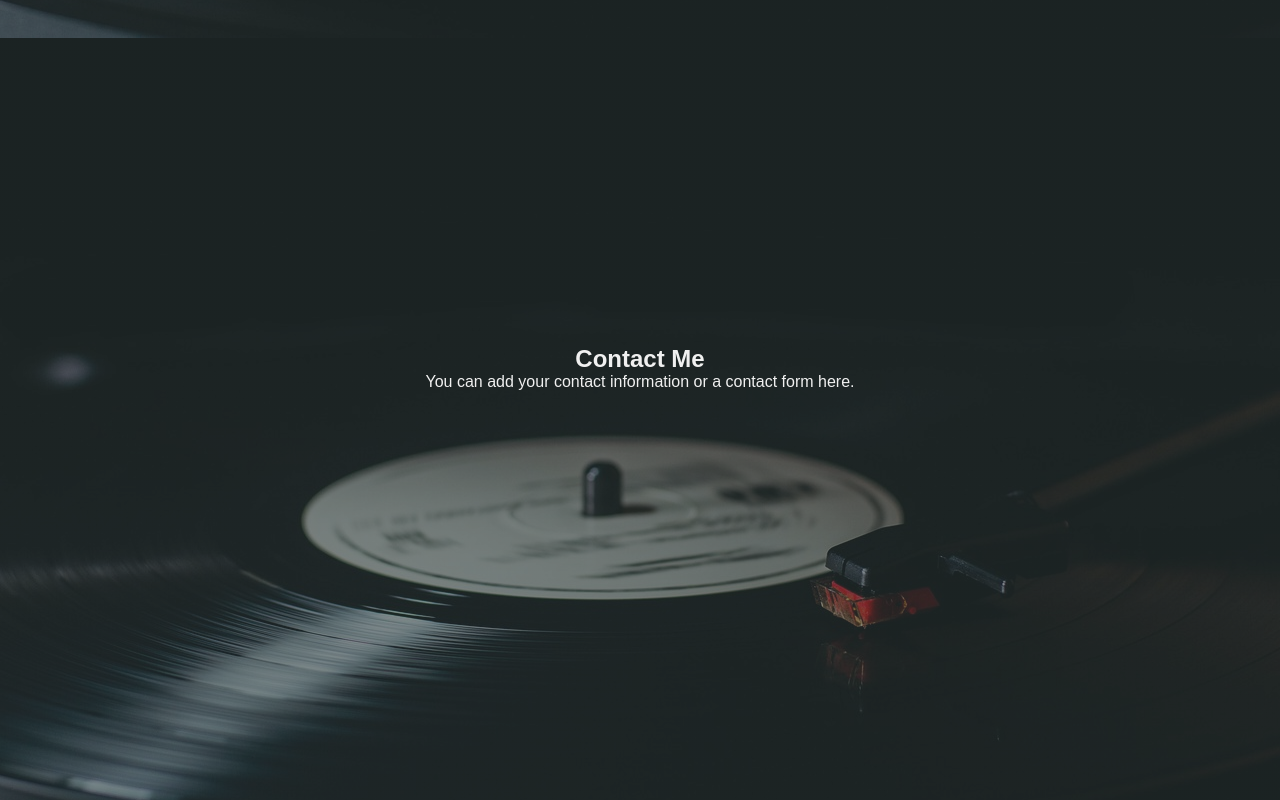
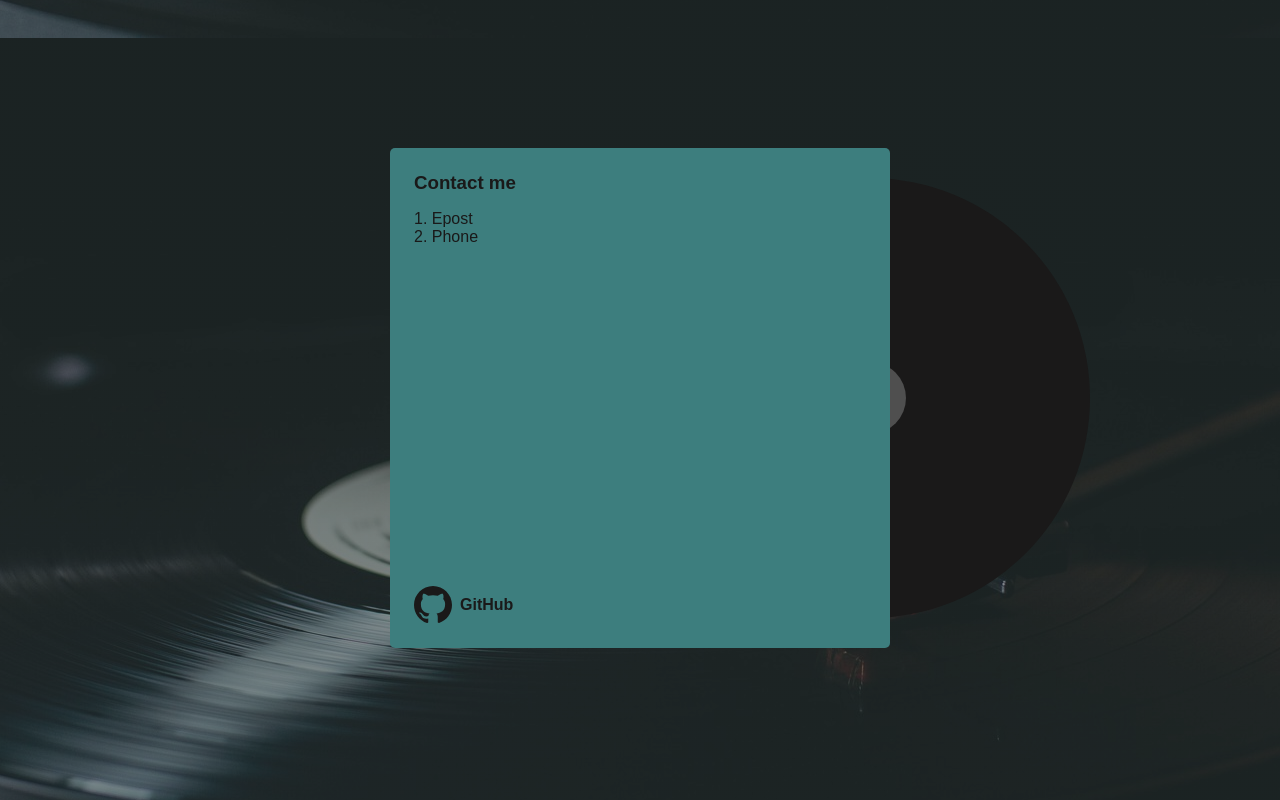
Before and after one commit to MalinDT/portfolio, a Next.js app: page / in a window 1280 px wide. Shown: the part 1664-2464 px from the top of the page. Built offline with nearby package versions, Linux system fonts and the light colour scheme.

Commit message:
Color change and contat me section

```diff
--- /dev/null
+++ b/app/components/ContactCard.js
@@ -0,0 +1,27 @@
+import React from 'react';
+import styles from './ContactCard.module.css';
+
+const ContactCard = () => {
+  return (
+    <div className={styles.contactContainer}>
+      <div className={styles.record} />
+      <div className={styles.sleeve}>
+        <div className={styles.sleeveContent}>
+          <h3>Contact me</h3>
+          <p>1. Epost</p>
+          <p>2. Phone</p>
+        </div>
+        <div className={styles.sleeveFooter}>
+          <a href="https://github.com" target="_blank" rel="noopener noreferrer" className={styles.githubLink}>
+            <svg viewBox="0 0 24 24" className={styles.githubIcon}>
+              <path d="M12 0c-6.626 0-12 5.373-12 12 0 5.302 3.438 9.8 8.207 11.387.599.111.793-.261.793-.577v-2.234c-3.338.726-4.033-1.416-4.033-1.416-.546-1.387-1.333-1.756-1.333-1.756-1.089-.745.083-.729.083-.729 1.205.084 1.839 1.237 1.839 1.237 1.07 1.834 2.807 1.304 3.492.997.107-.775.418-1.305.762-1.604-2.665-.305-5.467-1.334-5.467-5.931 0-1.311.469-2.381 1.236-3.221-.124-.303-.535-1.524.117-3.176 0 0 1.008-.322 3.301 1.23.957-.266 1.983-.399 3.003-.404 1.02.005 2.047.138 3.006.404 2.291-1.552 3.297-1.23 3.297-1.23.653 1.653.242 2.874.118 3.176.77.84 1.235 1.91 1.235 3.221 0 4.609-2.807 5.624-5.479 5.921.43.372.823 1.102.823 2.222v3.293c0 .319.192.694.801.576 4.765-1.589 8.199-6.086 8.199-11.386 0-6.627-5.373-12-12-12z"/>
+            </svg>
+            <span>GitHub</span>
+          </a>
+        </div>
+      </div>
+    </div>
+  );
+};
+
+export default ContactCard;
--- /dev/null
+++ b/app/components/ContactCard.module.css
@@ -0,0 +1,69 @@
+.contactContainer {
+  position: relative;
+  width: 500px;
+  height: 440px;
+}
+
+.sleeve {
+  position: absolute;
+  top: 0;
+  left: 0;
+  width: 500px;
+  height: 500px;
+  background-color: #3d7e7e;
+  z-index: 2;
+  padding: 1.5rem;
+  color: #1a1919;
+  display: flex;
+  flex-direction: column;
+  justify-content: space-between;
+  align-items: flex-start;
+  text-align: left;
+  border-radius: 5px;
+}
+
+.sleeveContent h3 {
+  margin-bottom: 1rem;
+}
+
+.sleeveFooter {
+  width: 100%;
+}
+
+.record {
+  position: absolute;
+  top: 30px;
+  right: -200px;
+  width: 440px;
+  height: 440px;
+  background-color: #1a1919;
+  border-radius: 50%;
+  z-index: 1;
+}
+
+.record::after {
+  content: '';
+  position: absolute;
+  top: 50%;
+  left: 50%;
+  transform: translate(-50%, -50%);
+  width: 72px;
+  height: 72px;
+  background-color: #4f4f4f;
+  border-radius: 50%;
+}
+
+.githubLink {
+  display: flex;
+  align-items: center;
+  gap: 0.5rem;
+  color: #1a1919;
+  text-decoration: none;
+  font-weight: bold;
+}
+
+.githubIcon {
+  width: 38px;
+  height: 38px;
+  fill: currentColor;
+}
--- a/app/page.js
+++ b/app/page.js
@@ -3,6 +3,7 @@
 import { useState } from 'react';
 import styles from "./page.module.css";
 import VinylCard from './components/VinylCard';
+import ContactCard from './components/ContactCard';
 
 export default function Home() {
   const [isMenuOpen, setIsMenuOpen] = useState(false);
@@ -30,7 +31,6 @@ export default function Home() {
             </nav>
           )}
         </div>
-        <div className={styles.logo}>*Name/logo*</div>
         <div style={{ width: '2rem' }}></div>
       </header>
 
@@ -59,8 +59,7 @@ export default function Home() {
       </section>
 
       <section id="contact" className={styles.section}>
-        <h2>Contact Me</h2>
-        <p>You can add your contact information or a contact form here.</p>
+        <ContactCard />
       </section>
     </main>
   );
--- a/app/page.module.css
+++ b/app/page.module.css
@@ -37,7 +37,7 @@
   position: absolute;
   top: 100%;
   left: 0;
-  background-color: #2d3a3a;
+  background-color: #374d4d;
   width: 200px;
   display: flex;
   flex-direction: column;
@@ -58,10 +58,10 @@
 }
 
 .content {
-  margin-top: 80px; /* To account for fixed header */
+  margin-top: 80px;
   width: 100%;
   max-width: 900px;
-  height: calc(100vh - 80px); /* Full viewport height minus header */
+  height: calc(100vh - 80px);
   background-color: rgba(255, 255, 255, 0.05);
   border-radius: 10px;
   padding: 2rem;
@@ -102,7 +102,7 @@
   width: 100%;
   max-width: 800px;
   height: 400px;
-  background-color: #3a3a3a;
+  background-color: #253533;
   border-radius: 40px;
   display: flex;
   justify-content: center;
@@ -115,7 +115,7 @@
   position: absolute;
   width: 80px;
   height: 80px;
-  background-color: #5a5a5a;
+  background-color: #4b6966;
 }
 .tl { top: 0; left: 0; border-radius: 40px 0 0 0; }
 .tr { top: 0; right: 0; border-radius: 0 40px 0 0; }
@@ -127,7 +127,7 @@
   top: -20px;
   width: 80px;
   height: 40px;
-  background-color: #5a5a5a;
+  background-color: #4b6966;
   border-radius: 5px;
 }
 .latch1 { left: 150px; }
```
